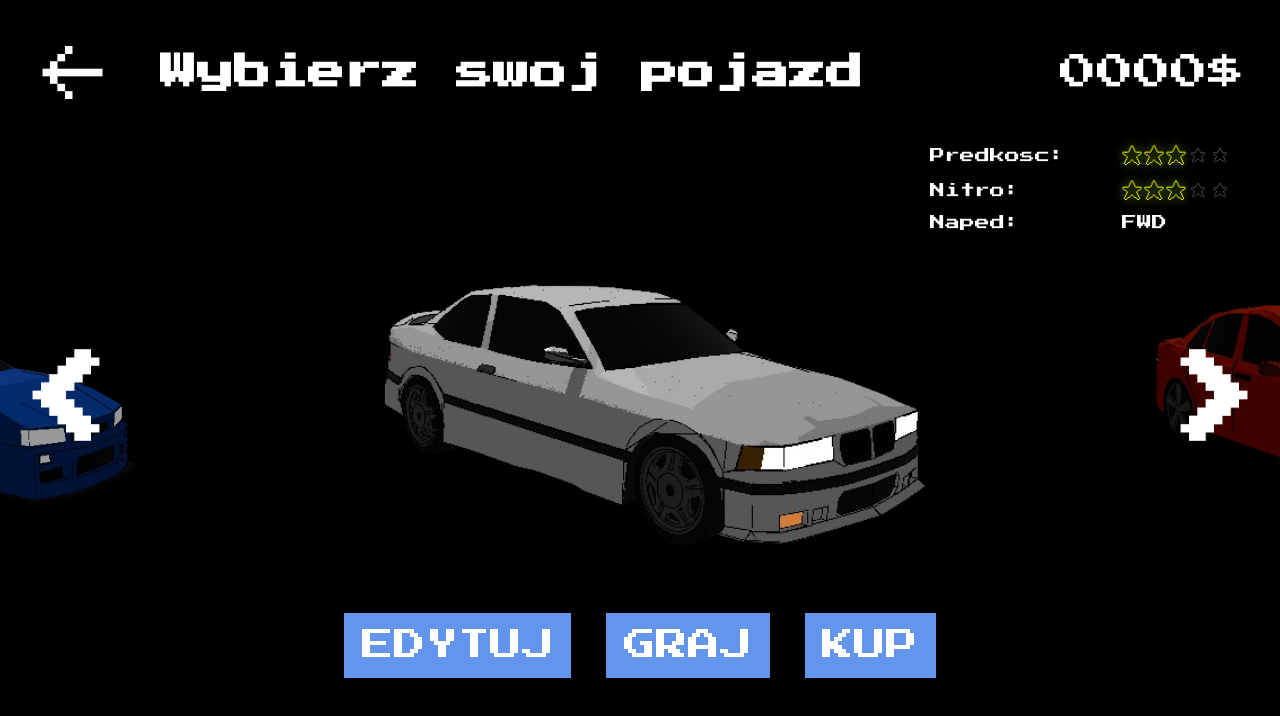
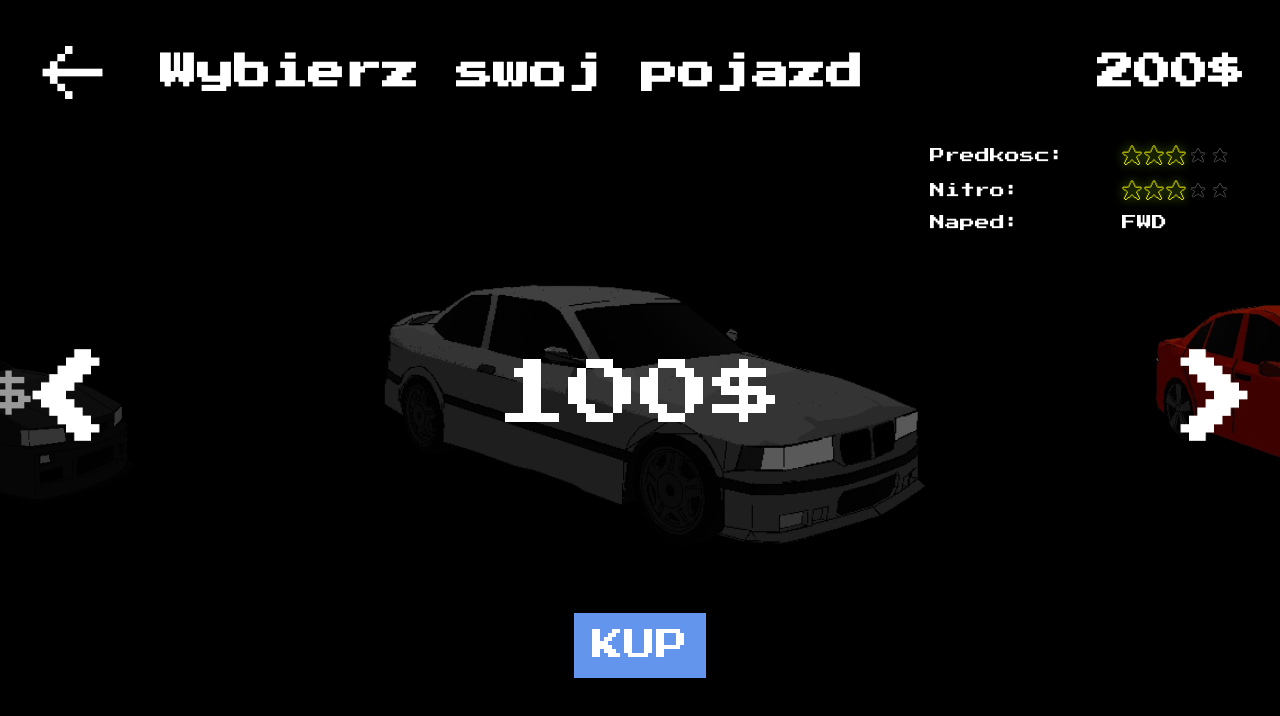
Before and after one commit to KajakSolutions/KajakRacing, a React (Vite) app: page / in a window 1280 px wide. Shown: the top 716 px of the page. Built offline with nearby package versions, Linux system fonts and the light colour scheme.

Commit message:
CarSelect working cars buying

```diff
--- a/src/components/CarSelect/CarSelect.scss
+++ b/src/components/CarSelect/CarSelect.scss
@@ -47,6 +47,7 @@ section {
 
         .budget {
             font-size: 44px;
+            font-weight: bold;
 
             @include MobileVH(860px) {
                 font-size: 37px;
@@ -167,6 +168,32 @@ section {
             display: flex;
             justify-content: center;
             align-items: center;
+
+            &.owned {
+                &::after {
+                    content: "";
+                }
+            }
+
+            &.not-owned {
+                img {
+                    filter: grayscale(100%) brightness(0.35);
+                }
+
+                &::after {
+                    content: "100$";
+                    position: absolute;
+                    font-size: 72px;
+                    color: $text;
+                    border-radius: 50%;
+                    padding: 5px;
+                    width: 40px;
+                    height: 40px;
+                    display: flex;
+                    align-items: center;
+                    justify-content: center;
+                }
+            }
         }
 
         .carousel-image {
@@ -250,11 +277,18 @@ section {
             color: $text;
             border: none;
 
-            &:hover {
+            &:hover:not(.disabled) {
                 background: color.adjust($color: $primary, $lightness: -10%);
+                box-shadow: 0 4px 8px rgba(0, 0, 0, 0.3);
             }
-            &:active {
+
+            &:active:not(.disabled) {
                 transform: translateY(4px);
+                box-shadow: none;
+            }
+
+            &.disabled {
+                display: none;
             }
         }
     }
--- a/src/components/CarSelect/CarSelect.tsx
+++ b/src/components/CarSelect/CarSelect.tsx
@@ -12,14 +12,18 @@ interface Car {
     id: number
     image: string
     name: string
+    price: number
+    owned: boolean
     stats: CarStats
 }
 
-const cars: Car[] = [
+const initialCars: Car[] = [
     {
         id: 0,
         image: "./bmw-e36.png",
         name: "BMW E36",
+        price: 100,
+        owned: false,
         stats: {
             speed: 3,
             nitro: 3,
@@ -30,6 +34,8 @@ const cars: Car[] = [
         id: 1,
         image: "./saab-93.png",
         name: "Saab 93",
+        price: 0,
+        owned: true,
         stats: {
             speed: 2,
             nitro: 4,
@@ -40,6 +46,8 @@ const cars: Car[] = [
         id: 2,
         image: "./nissan-gtr.png",
         name: "Nissan GTR",
+        price: 100,
+        owned: false,
         stats: {
             speed: 3,
             nitro: 2,
@@ -48,16 +56,18 @@ const cars: Car[] = [
     },
 ]
 
-const pages = [...cars, ...cars, ...cars]
-
 export default function Carousel() {
+    const [cars, setCars] = useState<Car[]>(initialCars)
     const [index, setIndex] = useState(0)
     const [currentCar, setCurrentCar] = useState<Car>(cars[0])
+    const [budget, setBudget] = useState(200)
+
+    const pages = [...cars, ...cars, ...cars]
 
     useEffect(() => {
         const realCarIndex = index % cars.length
         setCurrentCar(cars[realCarIndex])
-    }, [index])
+    }, [index, cars])
 
     const nextSlide = () => {
         setIndex((prev) => (prev + 1) % pages.length)
@@ -73,6 +83,27 @@ export default function Carousel() {
         ))
     }
 
+    const handlePurchase = () => {
+        const realCarIndex = index % cars.length
+        const carToBuy = cars[realCarIndex]
+
+        if (carToBuy.owned) {
+            return
+        }
+
+        if (budget >= carToBuy.price) {
+            setBudget((prev) => prev - carToBuy.price)
+
+            const updatedCars = [...cars]
+            updatedCars[realCarIndex] = {
+                ...carToBuy,
+                owned: true,
+            }
+
+            setCars(updatedCars)
+        }
+    }
+
     return (
         <section>
             <header>
@@ -80,7 +111,7 @@ export default function Carousel() {
                     <div className="arrow"></div>
                     <h2>Wybierz swoj pojazd</h2>
                 </div>
-                <div className="budget">0000$</div>
+                <div className="budget">{budget}$</div>
             </header>
             <div className="stats-wrapper">
                 <div className="stats-container">
@@ -141,7 +172,7 @@ export default function Carousel() {
                         return (
                             <motion.div
                                 key={`${page.id}-${i}`}
-                                className="carousel-slide"
+                                className={`carousel-slide ${page.owned ? "owned" : "not-owned"}`}
                                 animate={{
                                     x: xOffset,
                                     scale,
@@ -169,9 +200,25 @@ export default function Carousel() {
             </div>
 
             <div className="buttons-container">
-                <button>Edytuj</button>
-                <button>Graj</button>
-                <button>Kup</button>
+                <button
+                    className={`edit-button ${!currentCar.owned ? "disabled" : ""}`}
+                    disabled={!currentCar.owned}
+                >
+                    Edytuj
+                </button>
+                <button
+                    className={`play-button ${!currentCar.owned ? "disabled" : ""}`}
+                    disabled={!currentCar.owned}
+                >
+                    Graj
+                </button>
+                <button
+                    className={`buy-button ${currentCar.owned || budget < currentCar.price ? "disabled" : ""}`}
+                    onClick={handlePurchase}
+                    disabled={currentCar.owned || budget < currentCar.price}
+                >
+                    Kup
+                </button>
             </div>
         </section>
     )
```
